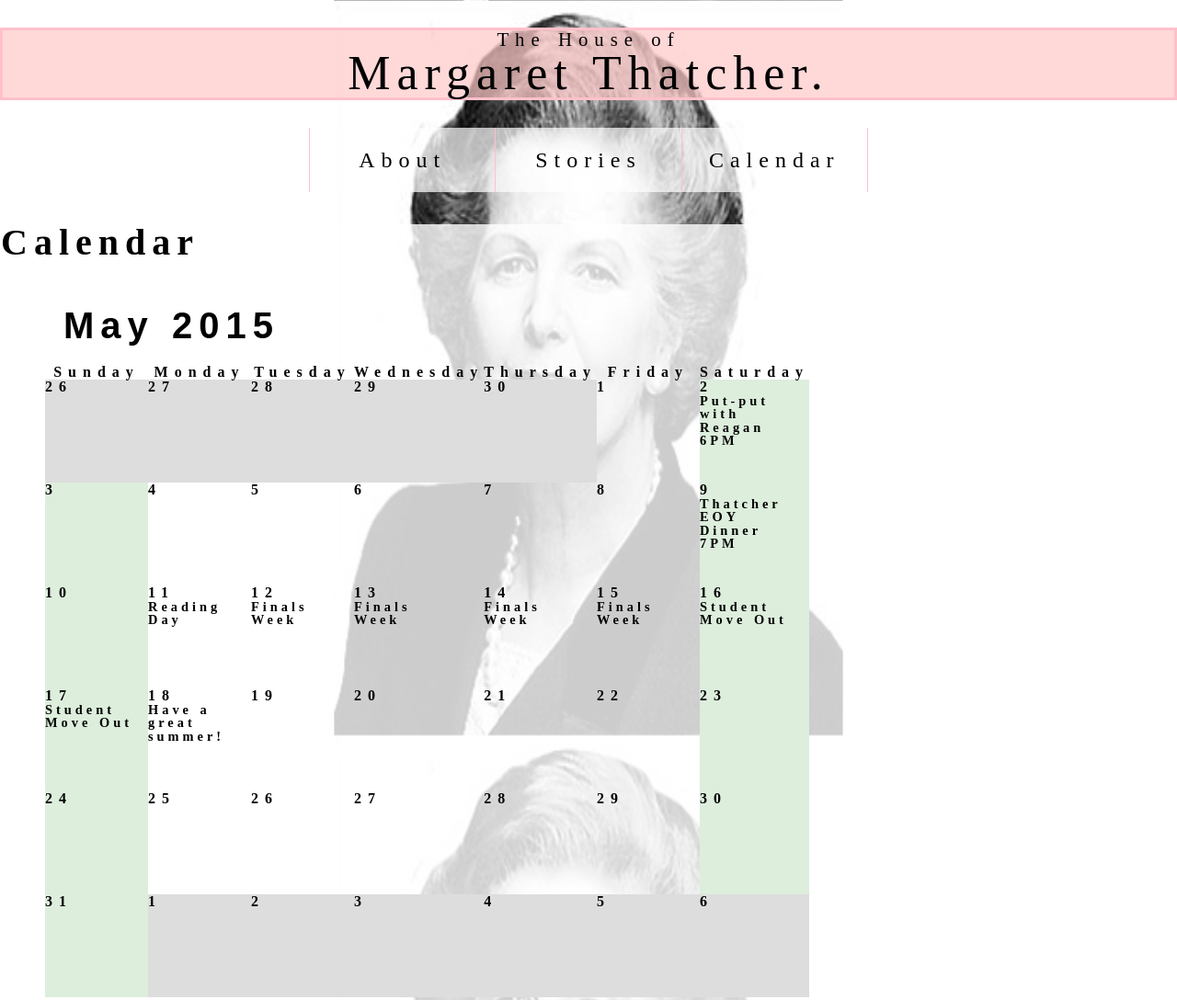
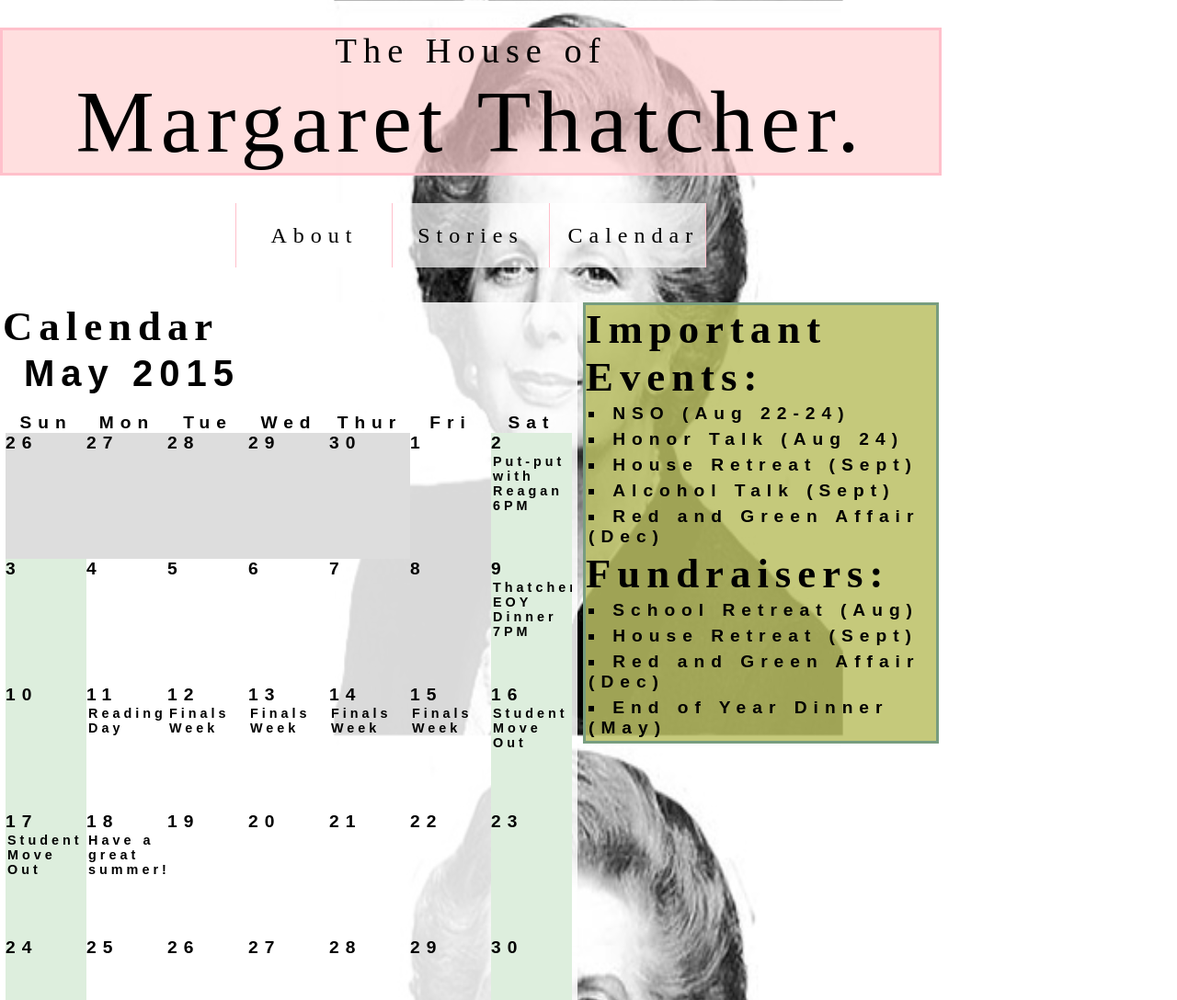
Before and after one commit to kirstyneppes/kirstyneppes.github.io, a plain HTML site: page projects/1/project1page3.html in a window 1280 px wide. Shown: the top 1088 px of the page at 92% size. Drawn offline with Linux system fonts and the light colour scheme; a web font is replaced by a local one.

Commit message:
updated project

```diff
--- a/projects/1/project1page0.css
+++ b/projects/1/project1page0.css
@@ -6,13 +6,13 @@ h1 a:visited {
    color: black;
 }
 body {
-   font: 1rem 'Genome', sans-serif;
+   font: 1.2rem 'Genome', sans-serif;
    color: black;
    letter-spacing: 7px;
    word-spacing: 1px;
    background: white url(MTBackground.jpg) no-repeat fixed;
    background-size: 100%;
-   width: 1024px fixed;
+   width: 1024px;
 }
 header {
    background-color: rgba(255,210,210,.7);
@@ -22,9 +22,9 @@ header {
    border: 3px solid pink;
    margin: 30px auto;
 }
-span {
+span[class="name"] {
    font-family: 'Dawning of a New Day', serif;
-   font-size: 2em;
+   font-size: 2.5em;
    display: block;
 }
 body nav {
@@ -69,27 +69,42 @@ nav {
 }
 nav ul {
    padding: 0;
-   /*margin: 0;*/
-  list-style-type: none;
+   margin: 0;
+   list-style-type: none;
 }
 nav ul li {
-  width: 18%;
-  background-color: rgba(255,255,255,.7);
+   width: 18%;
+   background-color: rgba(255,255,255,.7);
 }
-main p {
-   text-align: center;
+main {
+   background-color: rgba(255,255,255,.85);
+   margin: 3px 3px 150px;
+   font-weight: bold;
+   width: 625px;
+   float: left;
+}
+aside {
+   margin: 3px 3px;
+   width: 381px;
+   font-weight: bold;
+   background-color: rgba(187, 192, 100, .85);
+   float: right;
+   border: 3px solid #779D7F;
+}
+p {
+   margin: 1px;
+   padding: 1px;
+}
+main span[class="intro"] {
    font-size: 1.7rem;
-   background-color: rgba(255,255,255,.8);
-   margin: auto;
-   font-weight: bold;
 }
-footer p {
-   text-align: center;
-   font-size: .8rem;
-   display: block;
+aside img {
+   width: 381px;
 }
-footer {
-   margin: 100px auto auto;
-   background-color: rgba(255,255,255,.8);
-   width: 100%;
+aside ul {
+   list-style-type: square;
+   list-style-position: inside;
 }
+aside ul li {
+   padding: 3px;
+}
--- /dev/null
+++ b/projects/1/project1page1.css
@@ -0,0 +1,20 @@
+
+
+h2 {
+   font-family: 'Dawning of a New Day', serif;
+   font-size: 2.8rem;
+}
+main {
+   background-color: rgba(255,255,255,.8);
+   font-weight: bold;
+}
+body nav {
+   margin: 30px auto;
+}
+img {
+   width: 387px;
+}
+h3 {
+   font-size: 1.8rem;
+   margin-top: 3px;
+}
--- /dev/null
+++ b/projects/1/project1page2.css
@@ -0,0 +1,14 @@
+
+h2 {
+   font-family: 'Dawning of a New Day', serif;
+   font-size: 2.8rem;
+   margin: auto;
+}
+body nav {
+   margin: 30px auto;
+}
+main p {
+   text-align: left;
+   margin: 1px;
+   padding: 2px 1.5px;
+}
--- /dev/null
+++ b/projects/1/project1page3.css
@@ -0,0 +1,57 @@
+h2 {
+   font-family: 'Dawning of a New Day', serif;
+   font-size: 2.8rem;
+   margin: auto;
+}
+body nav {
+   margin: 30px auto;
+}
+main li {
+   list-style-type: none;
+}
+div[id=container] {
+   margin: 3px;
+   padding-bottom: 3em;
+   background-color: rgba(255 255 255 .8);
+}
+div[id=month] {
+   border-collapse: collapse;
+   margin-left: 2em;
+}
+div[id=month] thead {
+   background-color: rgba(255 200 200 .8);
+}
+div[id=month] td {
+   width: 88px;
+   height: 7em;
+   padding: .2em;
+   vertical-align: top;
+   overflow: auto;
+}
+td div[class=day] {
+   width: 88px;
+   height: 6em;
+   letter-spacing: 4px;
+   overflow:auto;
+   margin-top: 0;
+}
+table[id=month] tbody [class=weekend] {
+   background-color:#ded;
+}
+table[id=month] tbody .next, #month tbody .previous {
+   background-color:#ddd;
+}
+div[id=container] h1 {
+   margin: 0 0 .5em .5em;
+   font: 2.5rem 'Genome', sans-serif;
+   font-weight: bold;
+   color: black;
+}
+div[id=month] th {
+   font: 1em 'Genome', sans-serif;
+   font-weight: bold;
+}
+p {
+   margin-top: 0;
+   font-size: .9rem;
+}
--- a/projects/1/project1page3.html
+++ b/projects/1/project1page3.html
@@ -4,157 +4,11 @@
    <head>
       <meta charset="utf-8">
       <title>Thatcher Calendar</title>
-      <link rel="stylesheet" media="screen" href="http://openfontlibrary.org/face/genome" rel="stylesheet" type="text/css"/>
+      <link rel="stylesheet" media="screen" href="http://openfontlibrary.org/face/genome" type="text/css"/>
       <link href='http://fonts.googleapis.com/css?family=Dawning+of+a+New+Day' rel='stylesheet' type='text/css'>
       <link rel="stylesheet" type="text/css" href="base.css">
-      <style>
-h1 a {
-   text-decoration: none;
-   color: black;
-}
-body {
-   font-size: 1rem;
-   font-family: 'Genome', serif;
-   color: black;
-   letter-spacing: 7px;
-   word-spacing: 1px;
-   background-color: white;
-   background-image: url(MTBackground.jpg);
-   background-repeat: no-repeat;
-   background-attachment: fixed;
-   background-size: 100%;
-}
-span[class="name"] {
-   display: block;
-   font-family: 'Dawning of a New Day', serif;
-   font-size: 2.5em;
-}
-header {
-   background-color: rgba(255,200,200,.7);
-   font-size: 1.3em;
-   color: black;
-   text-align: center;
-   border: 3px solid pink;
-   margin: 30px auto;
-}
-h2 {
-   font-family: 'Dawning of a New Day', serif;
-   font-size: 2.5rem;
-   margin: auto;
-}
-body nav {
-   font-family: 'Genome', serif;
-   margin: 30px auto;
-   width: 70%;
-   height: 70px;
-}
-nav ul{
-   list-style-type: none;
-   text-align: center;
-   font-size: 1.5rem;
-}
-nav ul li {
-   display: inline-block;
-   transition: 300ms;
-   border-right: 1px solid pink;
-   line-height: 70px;
-   padding: 0 20px;
-}
-nav ul li:first-of-type
-{
-   border-left: 1px solid pink;
-}
-nav ul li:hover {
-   background-color: rgba(255,200,200,.7);
-}
-nav a:hover {
-   text-decoration: overline;
-}
-nav a {
-   text-decoration: none;
-   color: black;
-   display: inline;
-   line-height: 34px;
-}
-nav {
-   height: 34px;
-   padding-bottom: 5px;
-}
-nav ul {
-   padding: 0;
-   margin: 0;
-   list-style-type: none;
-}
-nav ul li {
-   width: 18%;
-   background-color: rgba(255,255,255,.7);
-}
-main {
-   background-color: rgba(255,255,255,.8);
-   margin: 1px;
-   font-weight: bold;
-}
-main li {
-   list-style-type: none;
-}
-footer p{
-   text-align: center;
-   font-size: .8rem;
-   display: block;
-}
-footer {
-   margin: 250px auto auto;
-   background-color: rgba(255,255,255,.8);
-   width: 100%;
-}
-div[id=container] {
-   margin: 3em auto  0 3em;
-   padding-bottom: 3em;
-   background-color: rgba(255 255 255 .8);
-}
-div[id=month] {
-   border-collapse: collapse;
-   margin-left: 2em;
-}
-div[id=month] thead {
-   background-color: rgba(255 200 200 .8);
-}
-div[id=month] td {
-   width: 7em;
-   height: 7em;
-   padding: .2em;
-   vertical-align: top;
-   overflow: auto;
-}
-td div[class=day] {
-   width: 7em;
-   height: 6em;
-   letter-spacing: 4px;
-   overflow:auto;
-   margin-top: 0;
-}
-table[id=month] tbody [class=weekend] {
-   background-color:#ded;
-}
-table[id=month] tbody .next, #month tbody .previous {
-   background-color:#ddd;
-}
-div[id=container] h1 {
-   margin: 0 0 .5em .5em;
-   font: 2.5rem 'Genome', sans-serif;
-   font-weight: bold;
-   color: black;
-}
-div[id=month] th {
-   font: 1em 'Genome', sans-serif;
-   font-weight: bold;
-}
-p {
-   margin-top: 0;
-   font-size: .9rem;
-}
-
-      </style>
+      <link rel="stylesheet" type="text/css" href="project1page0.css">
+      <link rel="stylesheet" type="text/css" href="project1page3.css">
    </head>
 
    <body>
@@ -162,7 +16,9 @@ p {
          <h1><a href="project1page0.html">The House of <span class="name">Margaret Thatcher.</span></a></h1>
       </header>
       <nav>
-         <ul><li><a href="project1page1.html">About</a></li><li><a href="project1page2.html">Stories</a></li><li><a href="project1page3.html">Calendar</a></li>
+         <ul>
+            <li><a href="project1page1.html">About</a></li><li><a href="project1page2.html">Stories</a></li><li><a href="project1page3.html">Calendar</a></li>
+         </ul>
       </nav>
       <main>
          <h2>Calendar</h2>
@@ -171,13 +27,13 @@ p {
          <table id="month">
             <thead>
                <tr>
-                  <th class="weekend">Sunday</th>
-                  <th>Monday</th>
-                  <th>Tuesday</th>
-                  <th>Wednesday</th>
-                  <th>Thursday</th>
-                  <th>Friday</th>
-                  <th class="weekend">Saturday</th>
+                  <th class="weekend">Sun</th>
+                  <th>Mon</th>
+                  <th>Tue</th>
+                  <th>Wed</th>
+                  <th>Thur</th>
+                  <th>Fri</th>
+                  <th class="weekend">Sat</th>
                </tr>
             </thead>
             <tbody>
@@ -188,7 +44,7 @@ p {
                   <td class="previous"><span class="date">29</span><div class="day"></div></td>
                   <td class="previous"><span class="date">30</span><div class="day"></div></td>
                   <td><span class="date">1</span><div class="day"></div></td>
-                  <td class="weekend"><span class="date">2</span><div class="day"><strong><p>Put-put with Reagan 6PM</p></strong></div></td>
+                  <td class="weekend"><span class="date">2</span><div class="day"><p>Put-put with Reagan 6PM</p></div></td>
                </tr>
                <tr>
                   <td class="weekend"><span class="date">3</span><div class="day"></div></td>
@@ -197,20 +53,20 @@ p {
                   <td><span class="date">6</span><div class="day"></div></td>
                   <td><span class="date">7</span><div class="day"></div></td>
                   <td><span class="date">8</span><div class="day"></div></td>
-                  <td class="weekend"><span class="date">9</span><div class="day"><strong><p>Thatcher EOY Dinner 7PM</p></strong></div></td>
+                  <td class="weekend"><span class="date">9</span><div class="day"><p>Thatcher EOY Dinner 7PM</p></div></td>
                </tr>
                <tr>
                   <td class="weekend"><span class="date">10</span><div class="day"></div></td>
-                  <td><span class="date">11</span><div class="day"><strong><p>Reading Day</p></strong></div></td>
-                  <td><span class="date">12</span><div class="day"><strong><p>Finals Week</p></strong></div></td>
-                  <td><span class="date">13</span><div class="day"><strong><p>Finals Week</p></strong></div></td>
-                  <td><span class="date">14</span><div class="day"><strong><p>Finals Week</p></strong></div></td>
-                  <td><span class="date">15</span><div class="day"><strong><p>Finals Week</p></strong></div></td>
-                  <td class="weekend"><span class="date">16</span><div class="day"><strong><p>Student Move Out</p></strong></div></td>
+                  <td><span class="date">11</span><div class="day"><p>Reading Day</p></div></td>
+                  <td><span class="date">12</span><div class="day"><p>Finals Week</p></div></td>
+                  <td><span class="date">13</span><div class="day"><p>Finals Week</p></div></td>
+                  <td><span class="date">14</span><div class="day"><p>Finals Week</p></div></td>
+                  <td><span class="date">15</span><div class="day"><p>Finals Week</p></div></td>
+                  <td class="weekend"><span class="date">16</span><div class="day"><p>Student Move Out</p></div></td>
                </tr>
                <tr>
-                  <td class="weekend"><span class="date">17</span><div class="day"><strong><p>Student Move Out</p></strong></div></td>
-                  <td><span class="date">18</span><div class="day"><strong><p>Have a great summer!</p></strong></div></td>
+                  <td class="weekend"><span class="date">17</span><div class="day"><p>Student Move Out</p></div></td>
+                  <td><span class="date">18</span><div class="day"><p>Have a great summer!</p></div></td>
                   <td><span class="date">19</span><div class="day"></div></td>
                   <td><span class="date">20</span><div class="day"></div></td>
                   <td><span class="date">21</span><div class="day"></div></td>
@@ -237,9 +93,24 @@ p {
                </tr>
             </tbody>
          </table>
+         </div>
       </main>
-      <footer>
-         <p>&copy; Kirstyn Eppes | Legal Matters | A Squirrel</p>
-      </footer>
+      <aside>
+         <h2>Important Events:</h2>
+         <ul>
+            <li>NSO (Aug 22-24)</li>
+            <li>Honor Talk (Aug 24)</li>
+            <li>House Retreat (Sept)</li>
+            <li>Alcohol Talk (Sept)</li>
+            <li>Red and Green Affair (Dec)</li>
+         </ul>
+         <h2>Fundraisers:</h2>
+         <ul>
+            <li>School Retreat (Aug)</li>
+            <li>House Retreat (Sept)</li>
+            <li>Red and Green Affair (Dec)</li>
+            <li>End of Year Dinner (May)</li>
+         </ul>
+      </aside>
    </body>
 </html>
--- a/projects/1/project1pages.css
+++ /dev/null
@@ -1,81 +0,0 @@
-<style>
-
-body {
-   font-size: 1rem;
-   font-family: "Lora", sans-serif;
-   color: black;
-   letter-spacing: 7px;
-   word-spacing: 1px;
-   background-color: white;
-   background-image: url(MTBackground.jpg);
-   background-repeat: no-repeat;
-   background-attachment: fixed;
-   background-size: 100%;
-}
-span[class="name"] {
-   display: block;
-   font-family: "Cheddar Jack", serif;
-   font-size: 2.1em;
-}
-header {
-   text-decoration: none;
-   background-color: rgba(255,200,200,.7);
-   font-size: 1.5em;
-   color: black;
-   text-align: center;
-   border: 3px solid darkseagreen;
-   margin: 6px;
-}
-body nav {
-   margin: 0 auto 5px auto;
-   width: 70%;
-   height: 70px;
-}
-nav ul{
-   list-style-type: none;
-   text-align: center;
-   font-size: 1.5rem;
-}
-nav ul li {
-   display: inline-block;
-   transition: 300ms;
-   border-right: 1px solid pink;
-   line-height: 70px;
-   padding: 0 20px;
-}
-nav ul li:first-of-type {
-   border-left: 1px solid pink;
-}
-nav ul li:hover {
-   background-color: rgba(255,200,200,.7);
-}
-nav a:hover {
-   text-decoration: overline;
-}
-nav a {
-   text-decoration: none;
-   color: black;
-   display: inline;
-   line-height: 34px;
-}
-nav {
-   height: 34px;
-   padding-bottom: 5px;
-}
-nav ul {
-   padding: 0;
-   margin: 0;
-   list-style-type: none;
-}
-nav ul li {
-   width: 18%;
-   background-color: rgba(255,255,255,.7);
-}
-main {
-   background-color: rgba(255,255,255,.8);
-   margin: 1px;
-}
-main li {
-   list-style-type: none;
-}
-</style>
```
Also changed, not shown: projects/1/project1page0.html (+6 -6 lines), projects/1/project1page1.html (+10 -31 lines), projects/1/project1page2.html (+16 -41 lines), projects/1/thatcherexec.jpg (added).
